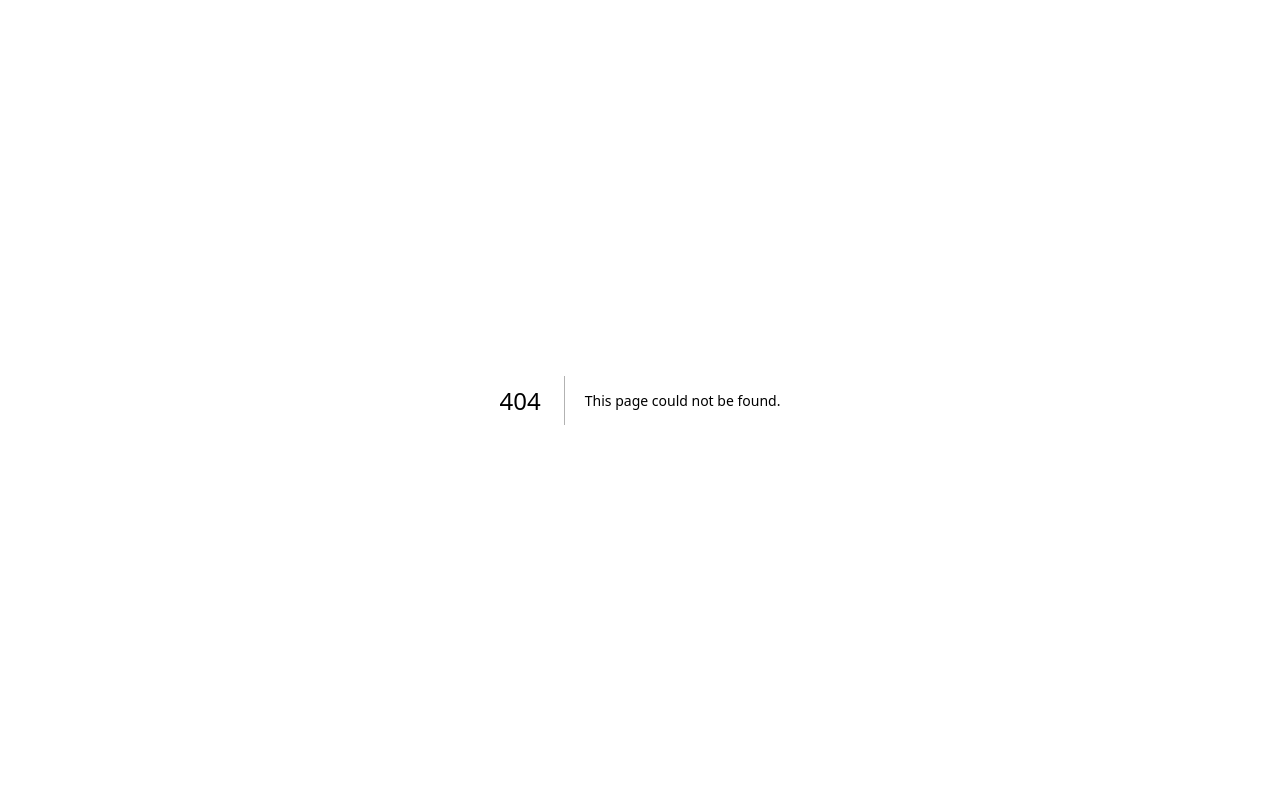
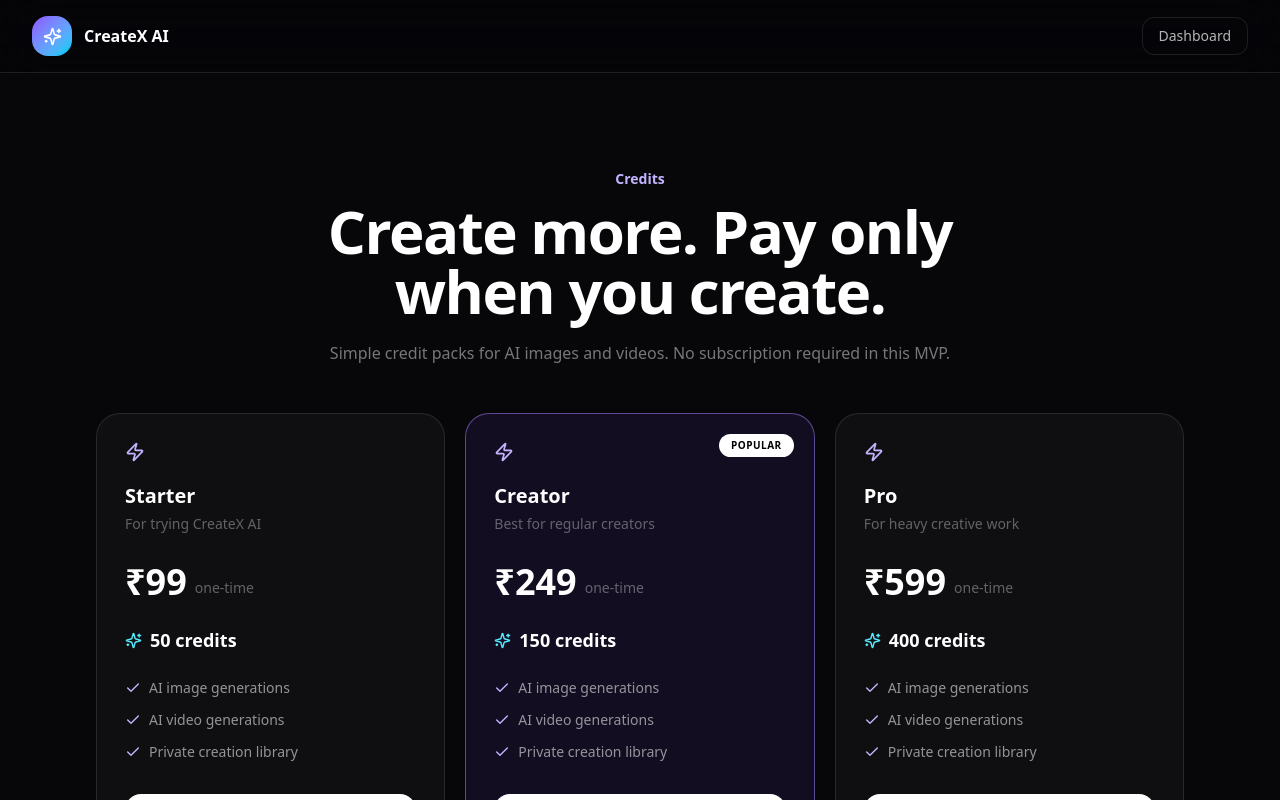
Before and after one commit to someshkohli458-star/sr-shooter0, a Next.js app: page /pricing in a window 1280 px wide. Before the commit this address had no page. Shown: the top 800 px of the page. Built offline with nearby package versions, Linux system fonts and the light colour scheme.

Commit message:
Add CreateX AI pricing and credit packs page

```diff
--- /dev/null
+++ b/app/pricing/page.tsx
@@ -0,0 +1,37 @@
+"use client";
+
+import Link from "next/link";
+import { ArrowRight, Check, Sparkles, Zap } from "lucide-react";
+
+const packs = [
+  { name: "Starter", credits: 50, price: "₹99", note: "For trying CreateX AI" },
+  { name: "Creator", credits: 150, price: "₹249", note: "Best for regular creators", popular: true },
+  { name: "Pro", credits: 400, price: "₹599", note: "For heavy creative work" },
+];
+
+export default function PricingPage() {
+  return (
+    <main className="min-h-screen bg-[#07070a] text-white">
+      <nav className="border-b border-white/10 bg-black/20 backdrop-blur-xl">
+        <div className="mx-auto flex max-w-7xl items-center justify-between px-5 py-4 md:px-8">
+          <Link href="/" className="flex items-center gap-3"><span className="grid h-10 w-10 place-items-center rounded-2xl bg-gradient-to-br from-violet-500 to-cyan-400"><Sparkles size={19}/></span><span className="font-black">CreateX AI</span></Link>
+          <Link href="/dashboard" className="rounded-xl border border-white/10 px-4 py-2 text-sm text-white/70 hover:bg-white/5">Dashboard</Link>
+        </div>
+      </nav>
+      <section className="mx-auto max-w-6xl px-5 py-16 md:px-8 md:py-24">
+        <div className="mx-auto max-w-2xl text-center"><p className="text-sm font-semibold text-violet-300">Credits</p><h1 className="mt-3 text-4xl font-black tracking-tight md:text-6xl">Create more. Pay only when you create.</h1><p className="mt-5 text-white/45">Simple credit packs for AI images and videos. No subscription required in this MVP.</p></div>
+        <div className="mt-12 grid gap-5 md:grid-cols-3">
+          {packs.map((pack) => <article key={pack.name} className={`relative rounded-3xl border p-7 ${pack.popular ? "border-violet-400/50 bg-violet-500/[.09]" : "border-white/10 bg-white/[.035]"}`}>
+            {pack.popular && <span className="absolute right-5 top-5 rounded-full bg-white px-3 py-1 text-[10px] font-black uppercase tracking-wider text-black">Popular</span>}
+            <Zap className="text-violet-300" size={20}/><h2 className="mt-5 text-xl font-bold">{pack.name}</h2><p className="mt-1 text-sm text-white/35">{pack.note}</p>
+            <div className="mt-7 flex items-end gap-2"><span className="text-4xl font-black">{pack.price}</span><span className="pb-1 text-sm text-white/35">one-time</span></div>
+            <div className="mt-6 flex items-center gap-2 text-lg font-bold"><Sparkles size={17} className="text-cyan-300"/>{pack.credits} credits</div>
+            <ul className="mt-6 space-y-3 text-sm text-white/55"><li className="flex gap-2"><Check size={16} className="mt-0.5 text-violet-300"/>AI image generations</li><li className="flex gap-2"><Check size={16} className="mt-0.5 text-violet-300"/>AI video generations</li><li className="flex gap-2"><Check size={16} className="mt-0.5 text-violet-300"/>Private creation library</li></ul>
+            <button type="button" className="mt-8 w-full rounded-2xl bg-white px-4 py-3 text-sm font-bold text-black hover:bg-white/90">Buy credits</button>
+          </article>)}
+        </div>
+        <div className="mx-auto mt-10 max-w-3xl rounded-3xl border border-white/10 bg-white/[.025] p-6 text-center"><p className="text-sm text-white/45">Payment gateway is intentionally not connected yet. Add your preferred provider in the next payment step.</p><Link href="/create" className="mt-4 inline-flex items-center gap-2 text-sm font-semibold text-violet-300">Start creating <ArrowRight size={15}/></Link></div>
+      </section>
+    </main>
+  );
+}
```
